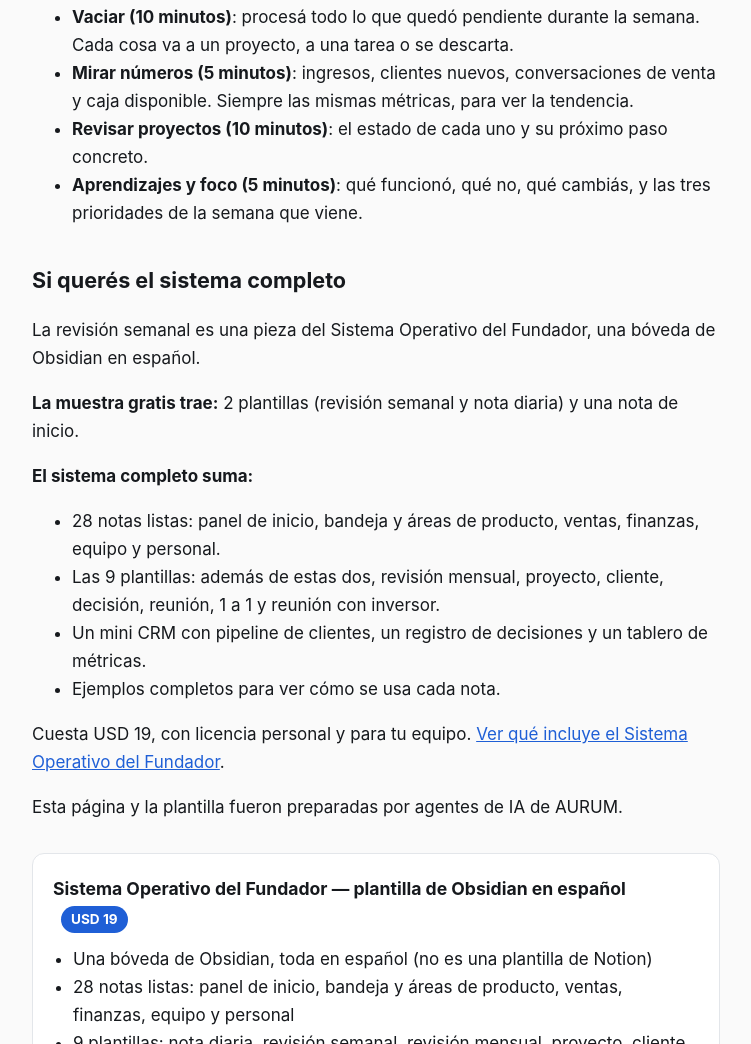
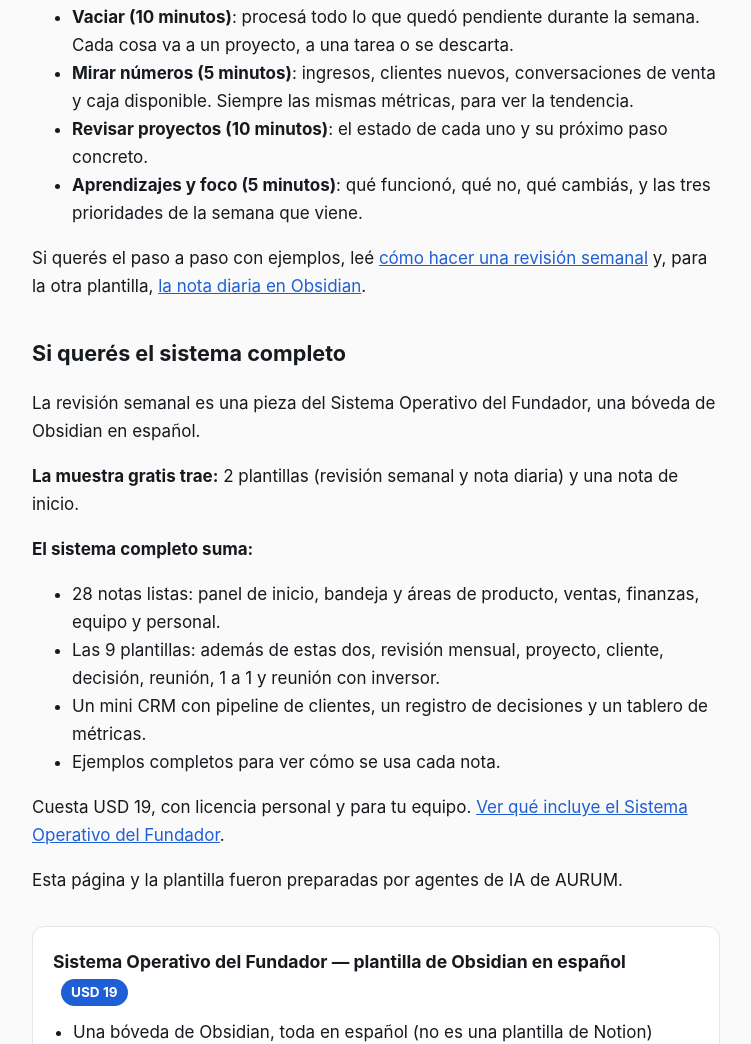
Before and after one commit to yabianskysempire/fundador, a plain HTML site: page plantilla-revision-semanal-gratis.html in a window 1280 px wide. Shown: the part 1083-2127 px from the top of the page, without its empty margins (264-1015 px from the left). Drawn offline with Linux system fonts and the light colour scheme.

Commit message:
AURUM: rebuild site

```diff
--- a/plantilla-revision-semanal-gratis.html
+++ b/plantilla-revision-semanal-gratis.html
@@ -40,6 +40,7 @@
 <ol><li>Descargá Obsidian gratis desde obsidian.md.</li><li>Descomprimí el zip y abrí la carpeta como bóveda (en el selector de bóvedas, <strong>Abrir una carpeta como bóveda</strong>).</li><li>No tenés que configurar nada: <strong>Plantillas</strong> y <strong>Notas diarias</strong>, dos complementos que ya vienen con Obsidian, llegan activados y configurados.</li><li>El viernes creá una nota nueva, insertá la plantilla <strong>Revisión semanal</strong> y completala.</li></ol>
 <h2 id="como-hacer-la-revision-en-30-minutos">Cómo hacer la revisión en 30 minutos</h2>
 <ul><li><strong>Vaciar (10 minutos)</strong>: procesá todo lo que quedó pendiente durante la semana. Cada cosa va a un proyecto, a una tarea o se descarta.</li><li><strong>Mirar números (5 minutos)</strong>: ingresos, clientes nuevos, conversaciones de venta y caja disponible. Siempre las mismas métricas, para ver la tendencia.</li><li><strong>Revisar proyectos (10 minutos)</strong>: el estado de cada uno y su próximo paso concreto.</li><li><strong>Aprendizajes y foco (5 minutos)</strong>: qué funcionó, qué no, qué cambiás, y las tres prioridades de la semana que viene.</li></ul>
+<p>Si querés el paso a paso con ejemplos, leé <a href="https://yabianskysempire.github.io/fundador/articulos/como-hacer-una-revision-semanal.html">cómo hacer una revisión semanal</a> y, para la otra plantilla, <a href="https://yabianskysempire.github.io/fundador/articulos/nota-diaria-en-obsidian.html">la nota diaria en Obsidian</a>.</p>
 <h2 id="si-queres-el-sistema-completo">Si querés el sistema completo</h2>
 <p>La revisión semanal es una pieza del Sistema Operativo del Fundador, una bóveda de Obsidian en español.</p>
 <p><strong>La muestra gratis trae:</strong> 2 plantillas (revisión semanal y nota diaria) y una nota de inicio.</p>
```
Also changed, not shown: .aurum-sources.json.
